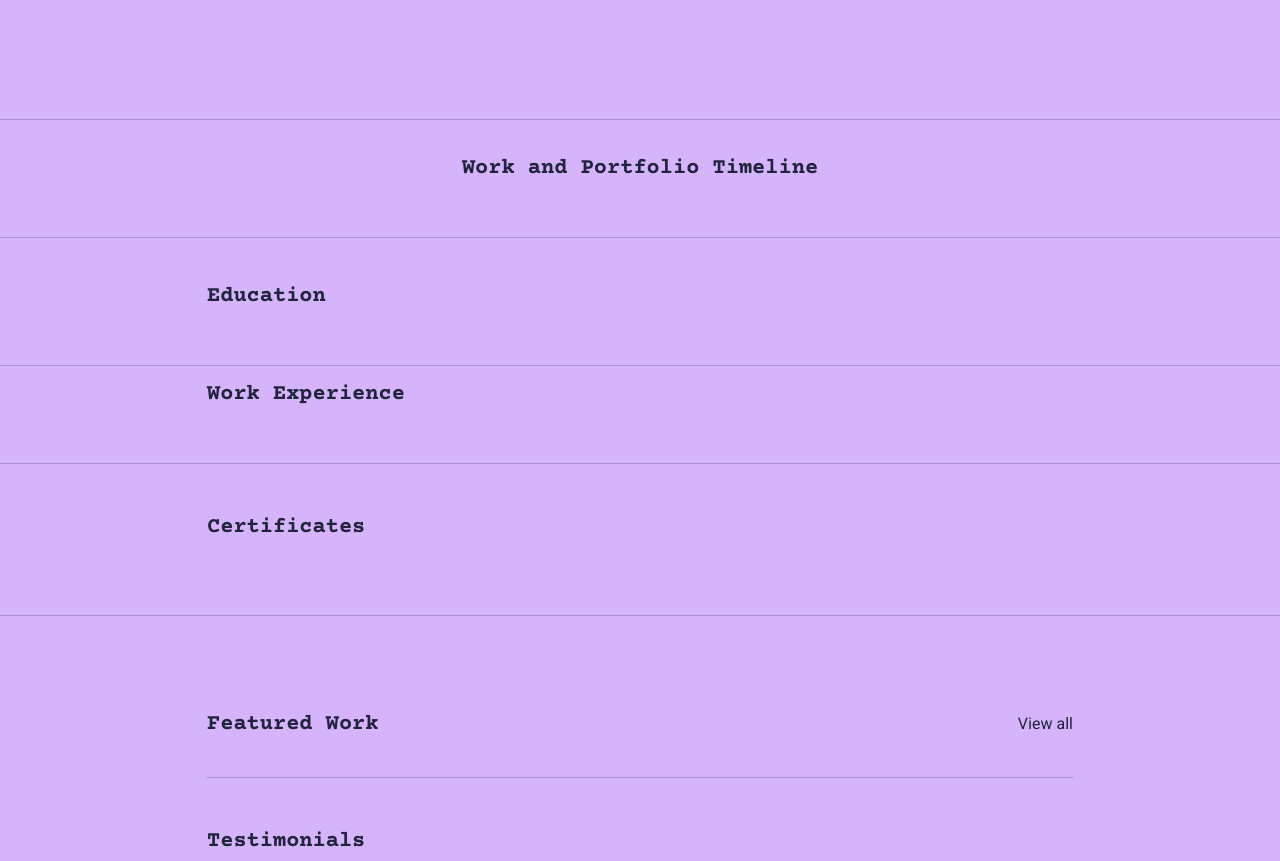
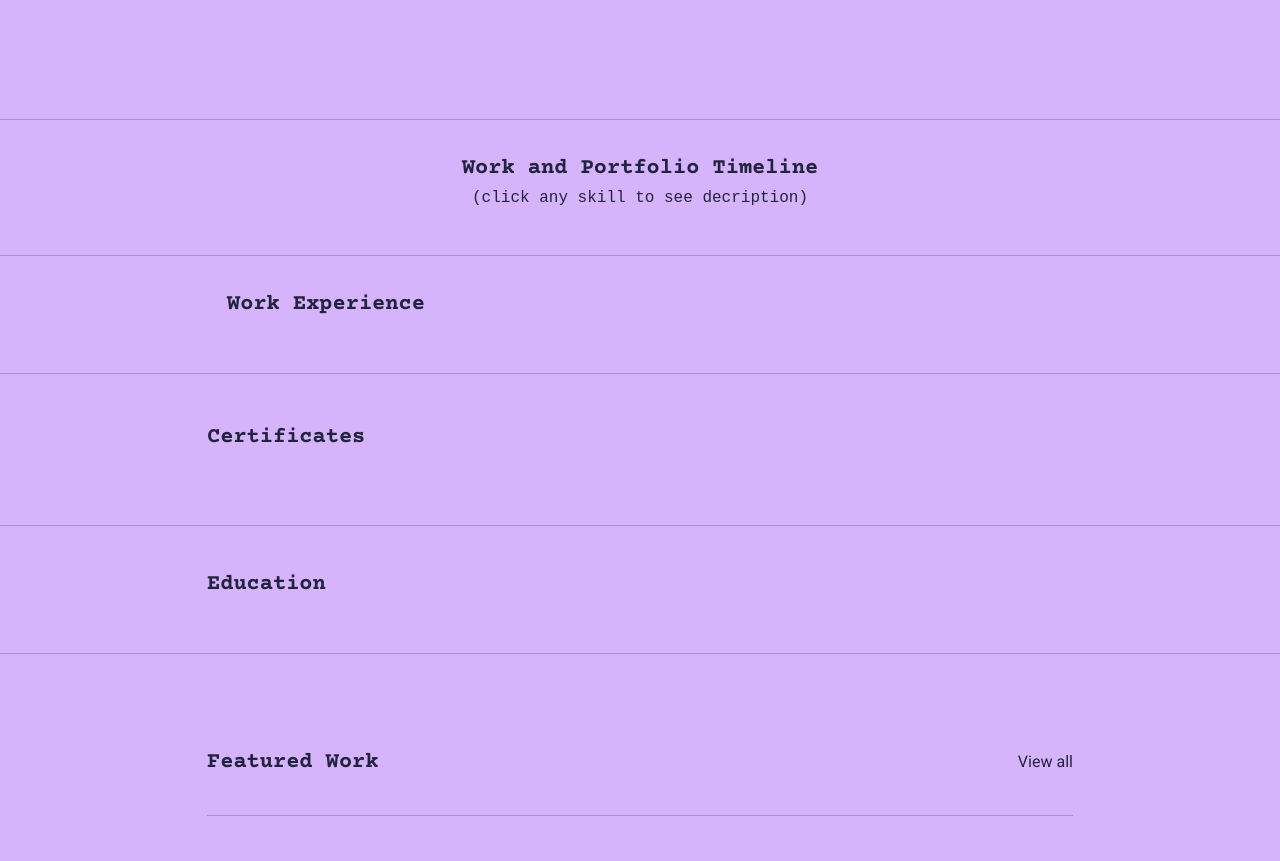
Before and after one commit to shantanuYadav1001/Django_Resume, a Django app: page / in a window 1280 px wide. Shown: the part 526-1387 px from the top of the page. Run offline with Django 4.2, Linux system fonts and the light colour scheme; data that the repository does not hold is empty; some libraries are stand-ins or nearby versions.

Commit message:
changed order of sections

```diff
--- a/static/css/style.css
+++ b/static/css/style.css
@@ -16,31 +16,38 @@ font-family: 'Heebo', sans-serif; */
   --lightBg: #d6b4fc; /*certificate section colour #ffffff*/
 }
 
+
+
+/*experience section code */
+.exp h3{
+  padding: 20px;
+}
 codersrank-work-experience {
-  --item-border: 1px solid;
-  --item-padding: 20px;
-}
-codersrank-education {
-  --grid-columns: 3;
-  --item-border-radius: 1px solid;
+  --item-border: 1px solid #9c07b6;
   --item-padding: 20px;
 
 }
-/*
-codersrank-work-experience {
-  --grid-columns: 1;
-  }
- */
+/*experience section code end*/
+
+/* Coders-rank eduction section start */
+codersrank-education {
+  --item-border: 1px solid #9c07b6;
+  --item-padding: 20px;
+
+}
 .edu h3{
   text-align: left;
   padding-top: 30px;
 }
 
+/* Coders-rank eduction section end */
+
+
 
 /* TIMELINE CODE START */
 .timeline h3{
   text-align: center;
-  padding: 20px;
+  padding-top: 20px;
 }
 .timeline{
   background-color: #d6b4fc;
@@ -55,9 +62,20 @@ codersrank-timeline{
   --year-opacity:	1;
 
   --timeline-item-bg-color: #bc85fa ;
+
+
+}
+.comment{
+  font-family: 'Courier New', Courier, monospace;
+  font-size: medium;
 }
 
+.timeline p{
+  text-align: center;
+}
 /* TIMELINE CODE END */
+
+
 
 hr.rounded{
   border-top: 1px solid;
@@ -424,10 +442,9 @@ a, .btn {
 }
 .cardStyle1 {
 	padding: 25px;
-	background-color: #a1a6c3;
 	border-radius: 4px;
   border: 2px solid;
-  border-color: #292d41 ;
+  border-color: #9C07B6 ;
   height: 100%;
 }
 .cardStyle1 > p:last-child {
--- a/templates/base.html
+++ b/templates/base.html
@@ -12,8 +12,8 @@
     <meta name="description" content="{% block description %}{% endblock %}">
     <meta name="keywords" content="{% block keywords %}{% endblock %}">
 
-    <link rel="shortcut icon" type="image/x-icon" href="{% static 'images/icon.jpg' %}">
-    <link rel="apple-touch-icon" type="image/jpg" href="{% static 'images/icon.jpg' %}">
+    <link rel="shortcut icon" type="image/x-icon" href="{% static 'images/logo.png' %}">
+    <link rel="apple-touch-icon" type="image/jpg" href="{% static 'images/logo.png' %}">
 
     <!-- ================================
     Start CSS
--- a/templates/index.html
+++ b/templates/index.html
@@ -31,6 +31,8 @@ END script blocks
 Start Content
 ================================= -->
 {% block content %}
+
+<!-- Banner section START -->
 <section>
   <div class="bannerSection">
     <div class="container">
@@ -60,7 +62,10 @@ Start Content
     </div>
   </div>
 </section>
+<!-- Banner section END -->
 
+
+<!-- skills section START -->
 <section>
   <div class="sectionSpace pt-0">
     <div class="container">
@@ -111,7 +116,7 @@ Start Content
   </div>
   <hr class="rounded">
 </section>
-
+<!--coding skills section END-->
 
 <!--timeline code coders rank start-->
 <section>
@@ -120,7 +125,8 @@ Start Content
       <div class="row pb-3">
         <div class="col">
           <div class = "timeline">
-            <h3 class="smTitle pb-3">Work and Portfolio Timeline</h3>
+            <h3 class="smTitle ">Work and Portfolio Timeline</h3>
+            <p class="comment">(click any skill to see decription)</p>
             <codersrank-timeline type="technologies" branding = "false" username="shantanuyadav1001"></codersrank-timeline>
           </div>
         </div>
@@ -130,33 +136,6 @@ Start Content
   <hr class="rounded">
 </section>
 <!--timeline section end-->
-
-
-<!--Education section start-->
-<section>
-  <div class= "education">
-    <div class="container">
-      <div class="row pb-3">
-        <div class="col">
-
-          <div class="edu">
-            <h3 class="smTitle pb-3">Education</h3>
-            <codersrank-education
-            username="shantanuyadav1001"
-            grid="true"
-            branding = "false"
-            certificates = "false"
-            ></codersrank-education>
-
-          </div>
-
-        </div>
-      </div>
-    </div>
-  </div>
-  <hr class="rounded">
-</section>
-<!--Education section end-->
 
 <!--Workexp section start-->
 <section>
@@ -180,6 +159,9 @@ Start Content
   <hr class="rounded">
 </section>
 <!--Workexp section end-->
+
+
+<!--Certificate section start-->
 <section>
   <div class="sectionSpaceSm lightBg">
     <div class="container">
@@ -218,8 +200,40 @@ Start Content
   </div>
   <hr class="rounded">
 </section>
+<!--Certificate section End-->
 
 
+<!--Education section start-->
+<section>
+  <div class= "education">
+    <div class="container">
+      <div class="row pb-3">
+        <div class="col">
+
+          <div class="edu">
+            <h3 class="smTitle pb-3">Education</h3>
+            <codersrank-education
+            username="shantanuyadav1001"
+            grid="false"
+            branding = "false"
+            certificates = "false"
+            ></codersrank-education>
+
+          </div>
+
+        </div>
+      </div>
+    </div>
+  </div>
+  <hr class="rounded">
+</section>
+<!--Education section end-->
+
+
+
+
+
+<!--Portfolio/ feature work & testimonials section start-->
 <section>
   <div class="sectionSpace">
     <div class="container">
@@ -297,7 +311,9 @@ Start Content
   </div>
   <hr class="rounded">
 </section>
+<!--Portfolio / feature work & testimonials section END-->
 
+<!--Recent posts section start-->
 <section>
   <div class="sectionSpaceSm lightBg">
     <div class="container">
@@ -329,6 +345,8 @@ Start Content
     </div>
   </div>
 </section>
+<!--Recent posts section END-->
+
 {% endblock %}
 <!-- ================================
 End Content
```
